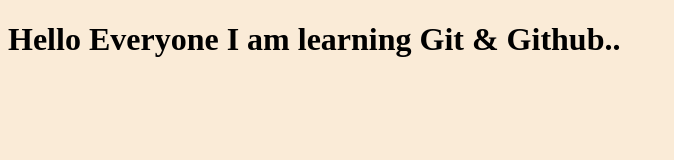
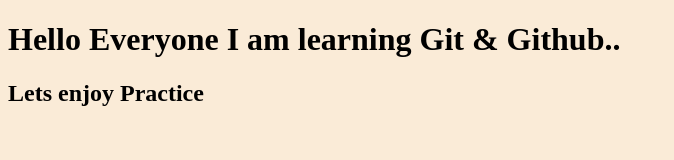
Before and after one commit to SouravSaini001/practice, a plain HTML site: page index.html in a window 1280 px wide. Shown: the whole page, without its empty margins (0-674 px from the left). Drawn offline with Linux system fonts and the light colour scheme.

Commit message:
Adding heading h2

```diff
--- a/index.html
+++ b/index.html
@@ -8,7 +8,7 @@
 </head>
 <body>
     <h1>Hello Everyone I am learning Git & Github..</h1>
-
+    <h2>Lets enjoy Practice</h2>
     <script src="app.js"></script>
 </body>
 </html>
```
